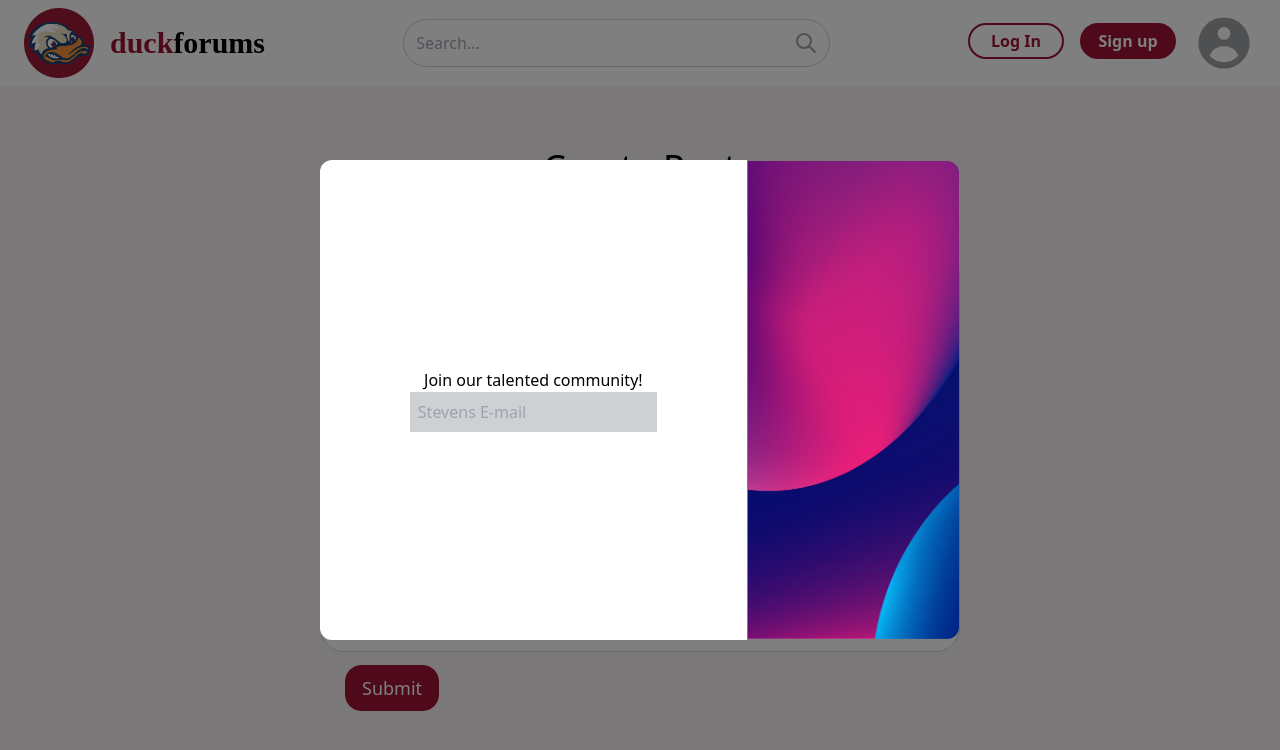
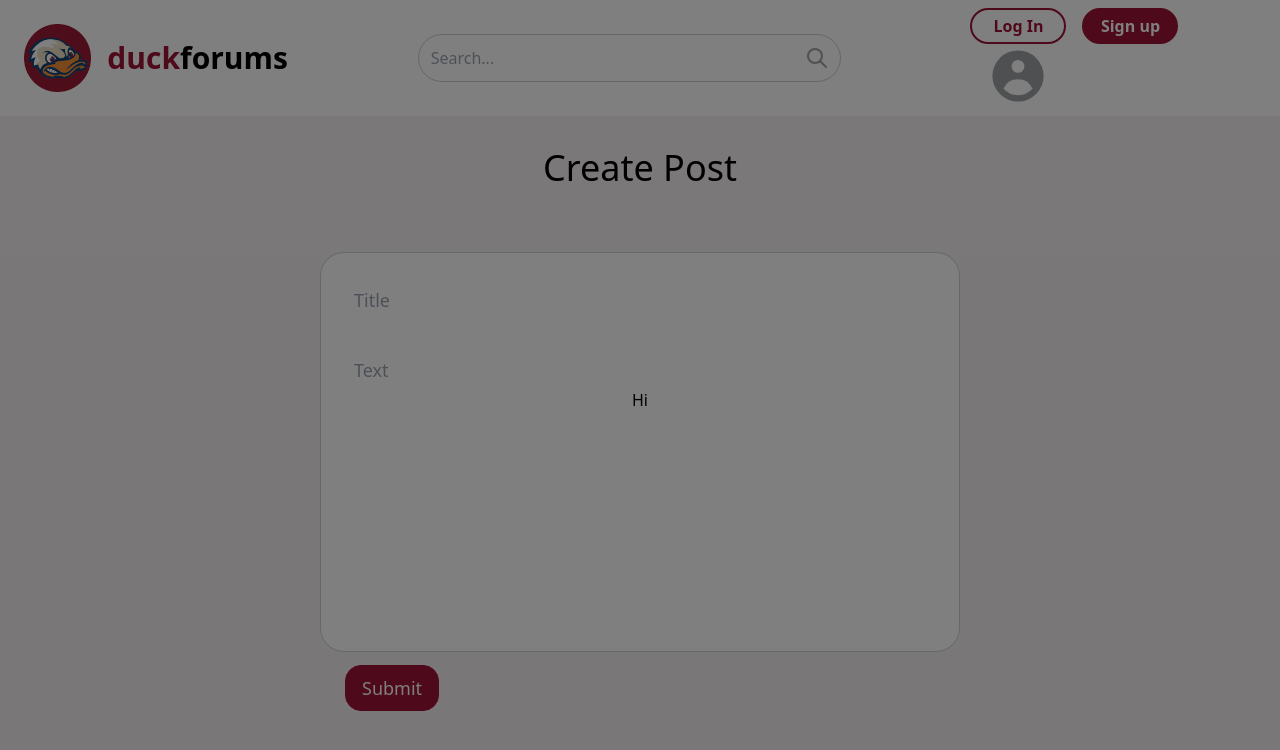
Before and after one commit to iscii/stevens-forums, a Next.js app: page /create_post in a window 1280 px wide. Both pictures are taken after a click on the button "Log In". Shown: the top 750 px of the page. Built offline with nearby package versions, Linux system fonts and the light colour scheme.

Commit message:
Global font quicksand

```diff
--- a/components/Nav.js
+++ b/components/Nav.js
@@ -2,13 +2,21 @@ import Link from "next/link"
 import Image from "next/image"
 import React, { useState } from 'react'
 
+import Login from "../components/Login"
 import Signup from "../components/Signup"
 
 function Nav() {
 	{/* Stolen from stackoverflow */ }
-	const [showMe, setShowMe] = useState(false);
-	function toggle() {
-		setShowMe(!showMe);
+	{/* Toggle button for login model */ }
+	const [showLogin, setShowLogin] = useState(false);
+	function toggleLogin() {
+		setShowLogin(!showLogin);
+	}
+
+	{/* Toggle button for signup model */ }
+	const [showSignup, setShowSignup] = useState(false);
+	function toggleSignup() {
+		setShowSignup(!showSignup);
 	}
 
 	return (
@@ -17,8 +25,8 @@ function Nav() {
 				<a>
 					<div className="px-6 py-2 float-left flex items-center justify-center hover:bg-dark-red">
 						<Image src={"/atillalogo.png"} alt="atilla" width={70} height={70} />
-						<p className="font-quicksand font-bold text-3xl text-pri-red pl-4">duck</p>
-						<p className="font-quicksand font-bold text-3xl">forums</p>
+						<p className="font-bold text-3xl text-pri-red pl-4">duck</p>
+						<p className="font-bold text-3xl">forums</p>
 					</div>
 				</a>
 			</Link>
@@ -34,20 +42,20 @@ function Nav() {
 				</form>
 			</div>
 
-			{/* <div className="fixed top-0 w-screen h-screen flex justify-center items-center" style={{ display: showMe ? "flex" : "none" }}>
+			<div className="fixed top-0 w-screen h-screen flex justify-center items-center" style={{ display: showLogin ? "flex" : "none" }}>
 				<Login />
-			</div> */}
+			</div>
 
-			<div className="fixed top-0 w-screen h-screen flex justify-center items-center" style={{ display: showMe ? "flex" : "none" }}>
+			<div className="fixed top-0 w-screen h-screen flex justify-center items-center" style={{ display: showSignup ? "flex" : "none" }}>
 				<Signup />
 			</div>
 
 			<div className="px-6 py-2 float-right hover:bg-dark-red hover:underline">
-				<button className="w-24 py-1 px-3 text-pri-red bg-pri-white font-bold border-2 border-pri-red rounded-3xl" onClick={toggle}>Log In</button>
-				<button className="w-24 py-1 px-3 ml-4 text-pri-white bg-pri-red font-bold border-2 border-pri-red rounded-3xl" onClick={toggle}>Sign up</button>
+				<button className="w-24 py-1 px-3 text-pri-red bg-pri-white font-bold border-2 border-pri-red rounded-3xl" onClick={toggleLogin}>Log In</button>
+				<button className="w-24 py-1 px-3 ml-4 text-pri-white bg-pri-red font-bold border-2 border-pri-red rounded-3xl" onClick={toggleSignup}>Sign up</button>
 				<Link href="/account">
 					<a className="text-pri-white cursor-pointer">
-						{/* <span className="font-quicksand text-pri-black text-lg">Name#0000</span> */}
+						{/* <span className="text-pri-black text-lg">Name#0000</span> */}
 						<svg className="h-16 w-16 inline ml-4 fill-gray-300" xmlns="http://www.w3.org/2000/svg" viewBox="0 0 20 20">
 							<path fillRule="evenodd" d="M18 10a8 8 0 11-16 0 8 8 0 0116 0zm-6-3a2 2 0 11-4 0 2 2 0 014 0zm-2 4a5 5 0 00-4.546 2.916A5.986 5.986 0 0010 16a5.986 5.986 0 004.546-2.084A5 5 0 0010 11z" clipRule="evenodd" />
 						</svg>
--- a/components/Sidebar.js
+++ b/components/Sidebar.js
@@ -1,6 +1,6 @@
 export default function Sidebar() {
 	return (
-		<div className="flex flex-col font-quicksand text-2xl">
+		<div className="flex flex-col text-2xl">
 			<button className="flex items-center mb-6 font-bold">
 				<svg className="h-7 w-7 mr-4" xmlns="http://www.w3.org/2000/svg" viewBox="0 0 20 20" fill="currentColor">
 					<path d="M9.049 2.927c.3-.921 1.603-.921 1.902 0l1.07 3.292a1 1 0 00.95.69h3.462c.969 0 1.371 1.24.588 1.81l-2.8 2.034a1 1 0 00-.364 1.118l1.07 3.292c.3.921-.755 1.688-1.54 1.118l-2.8-2.034a1 1 0 00-1.175 0l-2.8 2.034c-.784.57-1.838-.197-1.539-1.118l1.07-3.292a1 1 0 00-.364-1.118L2.98 8.72c-.783-.57-.38-1.81.588-1.81h3.461a1 1 0 00.951-.69l1.07-3.292z" />
--- a/pages/index.js
+++ b/pages/index.js
@@ -7,7 +7,7 @@ import Sidebar from "../components/Sidebar";
 
 export default function Home() {
 	return (
-		<div className="flex flex-col justify-start">
+		<div className="flex flex-col justify-start font-quicksand">
 
 			{/*
 				Change title and favicon (browser icon) here
@@ -37,7 +37,7 @@ export default function Home() {
 
 					{/* Header with welcome message and create post button */}
 					<div className="flex justify-between my-4">
-						<span className="text-2xl font-quicksand font-bold flex align-center">
+						<span className="text-2xl font-bold flex align-center">
 							<svg className="h-8 w-8 mr-2 fill-pri-black" xmlns="http://www.w3.org/2000/svg" viewBox="0 0 20 20">
 								<path d="M10.707 2.293a1 1 0 00-1.414 0l-7 7a1 1 0 001.414 1.414L4 10.414V17a1 1 0 001 1h2a1 1 0 001-1v-2a1 1 0 011-1h2a1 1 0 011 1v2a1 1 0 001 1h2a1 1 0 001-1v-6.586l.293.293a1 1 0 001.414-1.414l-7-7z" />
 							</svg>
@@ -45,7 +45,7 @@ export default function Home() {
 							Welcome!
 						</span>
 						<Link href="/create_post">
-							<a className="text-xl py-1 px-3 font-quicksand font-bold bg-pri-white border border-pri-white drop-shadow-lg rounded-3xl">Create Post</a>
+							<a className="text-xl py-1 px-3 font-bold bg-pri-white border border-pri-white drop-shadow-lg rounded-3xl">Create Post</a>
 						</Link>
 					</div>
 
```
